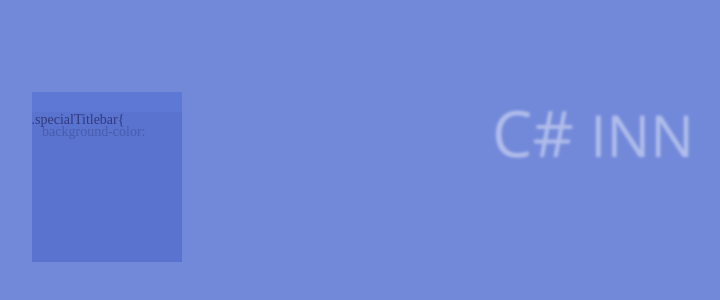
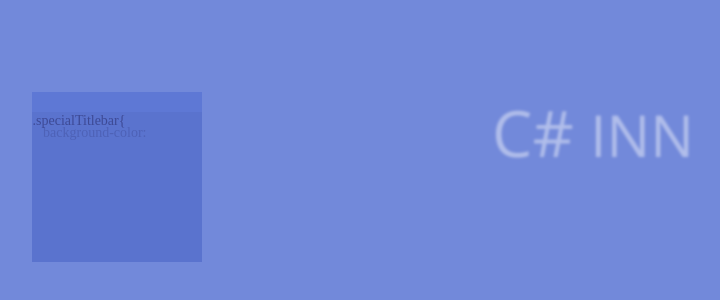
Before and after one commit to lethern/CSInn_landing, a plain HTML site: page index.html in a window 1280 px wide. Shown: the part 268-568 px from the top of the page, without its empty margins (47-767 px from the left). Drawn offline with nearby package versions, Linux system fonts and the light colour scheme.

Commit message:
css moved +sql snippet

```diff
--- a/index.html
+++ b/index.html
@@ -3,77 +3,8 @@
 <head>
 	<title></title>
 	<link href="https://fonts.googleapis.com/css?family=Open+Sans&display=swap" rel="stylesheet">
-	<script type="application/javascript" src="landing.js?v=3"></script>
-	<style>
-html {
-	background-color: rgb(114,137,218);
-}
-
-.centeredTitle{
-	font-size: 64px;
-	font-family: 'Open Sans';
-	color: transparent;
-	text-shadow: 0 0 3px rgba(255,255,255,0.45);
-	position: absolute;
-	top: 50%;
-	left: 50%;
-	transform: translate(-50%, -50%);
-}
-.centeredTitle_min{
-	font-size: 58px;
-}
-
-.specialWrapper{
-	position: absolute;
-}
-
-.specialTitlebar{
-	background-color: rgb(94, 120, 213);
-	width: 150px;
-	height: 20px;
-	animation: animExpandTitle 0.7s ease-in-out;
-}
-.specialBody{
-	background-color: rgb(90, 115, 206);
-	width: 150px;
-	height: 150px;
-	animation: animExpandBody 0.7s ease-in-out;
-	color: rgb(35, 35, 95);
-}
-.animFadeInText{
-	animation: letter-animation 5s linear forwards;
-}
-
-.animFadeInText span{
-	font-size: 14px;
-	height: 14px;
-	animation: animSlideText 0.7s ease-out 1 both,
-			animOpacityText 1s linear 1 both;
-	display: block;
-}
-
-@keyframes animExpandTitle {
-	from { width: 20px;	}
-	to {	width: 150px; }
-}
-
-@keyframes animExpandBody {
-	from{ height: 0px; }
-	to {	height: 150px; }
-}
-
-@keyframes animOpacityText{
-	0%{ opacity: 0; }
-	10%{ opacity: 0; }
-	50% {opacity: 0.6; }
-	to{ opacity: 1; }
-}
-@keyframes animSlideText{
-	from{ transform: translate(0, -5px); }
-	to{ transform: translate(0, 0); }
-}
-
-	</style>
+	<link rel="stylesheet" href="landing.css?v=4">
+	<script type="application/javascript" src="landing.js?v=4"></script>
 </head>
 
 
--- /dev/null
+++ b/landing.css
@@ -0,0 +1,70 @@
+html {
+	background-color: rgb(114,137,218);
+}
+
+.centeredTitle{
+	font-size: 64px;
+	font-family: 'Open Sans';
+	color: transparent;
+	text-shadow: 0 0 3px rgba(255,255,255,0.45);
+	position: absolute;
+	top: 50%;
+	left: 50%;
+	transform: translate(-50%, -50%);
+}
+.centeredTitle_min{
+	font-size: 58px;
+}
+
+.specialWrapper{
+	position: absolute;
+}
+
+.specialTitlebar{
+	background-color: rgb(94, 120, 213);
+	width: 170px;
+	height: 20px;
+	animation: animExpandTitle 0.7s ease-in-out;
+}
+.specialBody{
+	background-color: rgb(90, 115, 206);
+	width: 170px;
+	height: 150px;
+	animation: animExpandBody 0.7s ease-in-out;
+	color: rgb(35, 35, 95);
+	padding: 1px;
+	box-sizing: border-box;
+}
+.animFadeInText{
+	animation: letter-animation 5s linear forwards;
+}
+
+.animFadeInText div{
+	font-size: 14px;
+	height: 14px;
+	animation: animSlideText 0.7s ease-out 1 both,
+			animOpacityText 1s linear 1 both;
+	display: block;
+}
+
+@keyframes animExpandTitle {
+	from { width: 20px;	}
+	to {	width: 170px; }
+}
+
+@keyframes animExpandBody {
+	from{ height: 0px; }
+	to {	height: 150px; }
+}
+
+@keyframes animOpacityText{
+	0%{ opacity: 0; }
+	10%{ opacity: 0; }
+	50% {opacity: 0.6; }
+	to{ opacity: 1; }
+}
+
+@keyframes animSlideText{
+	from{ transform: translate(0, -5px); }
+	to{ transform: translate(0, 0); }
+}
--- a/landing.js
+++ b/landing.js
@@ -24,25 +24,22 @@ function drawBackgroundSpecial(){
 	}
 
 
-	let titlebar = createDiv( wrapper, ['animExpandRect', 'specialTitlebar'] );
+	let titlebar = createDiv( wrapper, ['specialTitlebar'] );
 
 	setTimeout( drawBackgroundSpecial_body, 650, {wrapper, titlebar} );
 };
 
 function drawBackgroundSpecial_body(divs){
-	divs.body = createDiv( divs.wrapper, ['animExpandRect', 'specialBody'] );
+	divs.body = createDiv( divs.wrapper, ['specialBody'] );
 
 	setTimeout(drawBackgroundSpecial_action, 700, divs);
 };
 
 function drawBackgroundSpecial_action(divs){
-	//divs.body.textContent = 'hi\nhi';
+	const animationDelay = 350;
 
-	//var text = document.getElementById('text');
-	//var newDom = '';
-	const animationDelay = 350;
 	let text = getRandomText();
-	text = '<span>' + text.split('\n').join('</span><span>') + '</span>';
+	text = '<div>' + text.split('\n').join('</div><div>') + '</div>';
 	text = text.split(' ').join('&nbsp;');
 
 	let fragment = document.createElement('div');
@@ -67,9 +64,13 @@ function drawBackgroundSpecial_hide(divs){
 	setupBackgroundSpecial();
 };
 
+var text_index = 0;
 function getRandomText(){
-	let arr= ['.specialTitlebar{\n   background-color:\n      rgb(94, 120, 213);\n   width: 150px;\n   height: 20px;\n   animation:\n      animExpandTitle 0.7s\n      ease-in-out;\n}'];
-	return arr[0];
+	let arr= ['.specialTitlebar{\n   background-color:\n      rgb(94, 120, 213);\n   width: 150px;\n   height: 20px;\n   animation:\n      animExpandTitle 0.7s\n      ease-in-out;\n}',
+		'SELECT *\nFROM [jRolePerm] j\nJOIN [Permission] P \n  ON P.id=j.perm_id\nWHERE not exists(\n    SELECT * \n    FROM [jRolePerm] j2\n    WHERE j2.perm_id \n      = j1.perm_id\n      and j2.role_id > 13 )'
+	];
+	if(text_index>= arr.length) text_index= 0;
+	return arr[text_index++];
 };
 
 function randomInRange(min, max){
```
